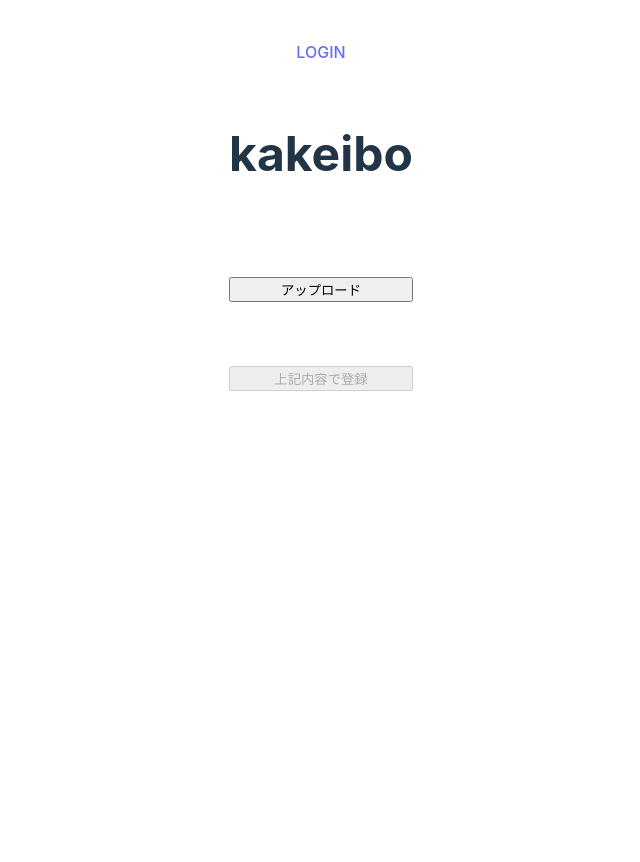
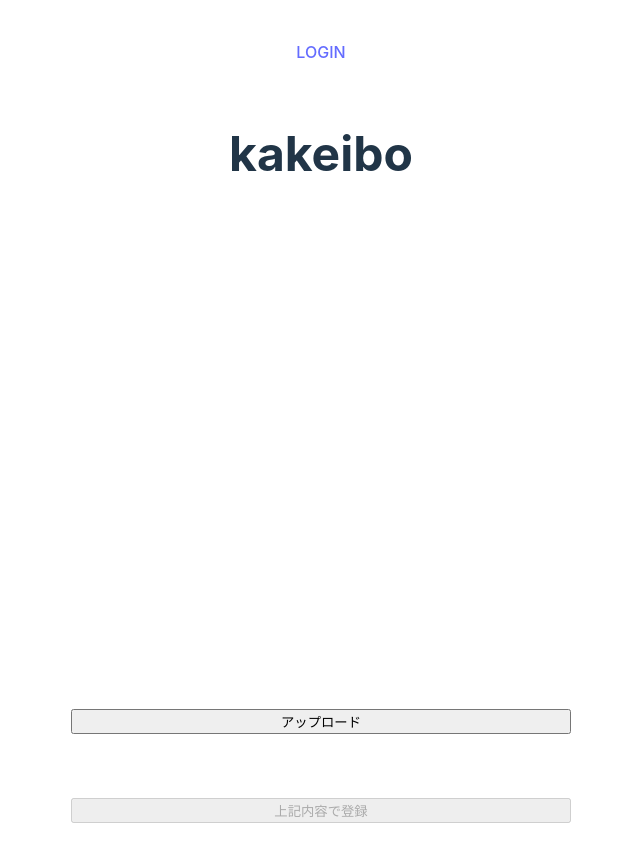
Before and after one commit to myuon/glowing-octo-barnacle, a React (Vite) app in the folder web/: page / in a window 1280 px wide. Shown: the whole page, without its empty margins (319-959 px from the left). Before the commit the page ends 800 px from the top, so only its background shows below. Built offline with nearby package versions, Linux system fonts and the light colour scheme.

Commit message:
feat: show chart

```diff
--- a/web/package.json
+++ b/web/package.json
@@ -21,6 +21,7 @@
     "react": "^18.2.0",
     "react-dom": "^18.2.0",
     "react-router-dom": "^6.4.3",
+    "recharts": "^2.1.16",
     "swr": "^1.3.0"
   },
   "devDependencies": {
--- a/web/src/pages/Index.tsx
+++ b/web/src/pages/Index.tsx
@@ -7,6 +7,14 @@ import dayjs from "dayjs";
 import { useAuth } from "../helper/auth";
 import { Link, useNavigate } from "react-router-dom";
 import useSWR from "swr";
+import {
+  Line,
+  LineChart,
+  Pie,
+  PieChart,
+  ResponsiveContainer,
+  Tooltip,
+} from "recharts";
 
 const Table = ({
   header,
@@ -185,6 +193,32 @@ export const IndexPage = () => {
       <Link to="/login">LOGIN</Link>
       <h1>kakeibo</h1>
 
+      <ResponsiveContainer
+        width="100%"
+        height="100%"
+        css={css`
+          display: grid;
+          place-items: center;
+        `}
+      >
+        <>
+          <PieChart width={500} height={400}>
+            <Pie
+              data={search ?? []}
+              dataKey="amount"
+              cx={120}
+              cy={200}
+              innerRadius={60}
+              outerRadius={80}
+              fill="#8884d8"
+              paddingAngle={5}
+              label={(entry) => entry.title}
+            />
+            <Tooltip />
+          </PieChart>
+        </>
+      </ResponsiveContainer>
+
       <Table header={[]} data={search} />
 
       <button
```
Also changed, not shown: 1 other file (tests, documents, lock files or other folders).
